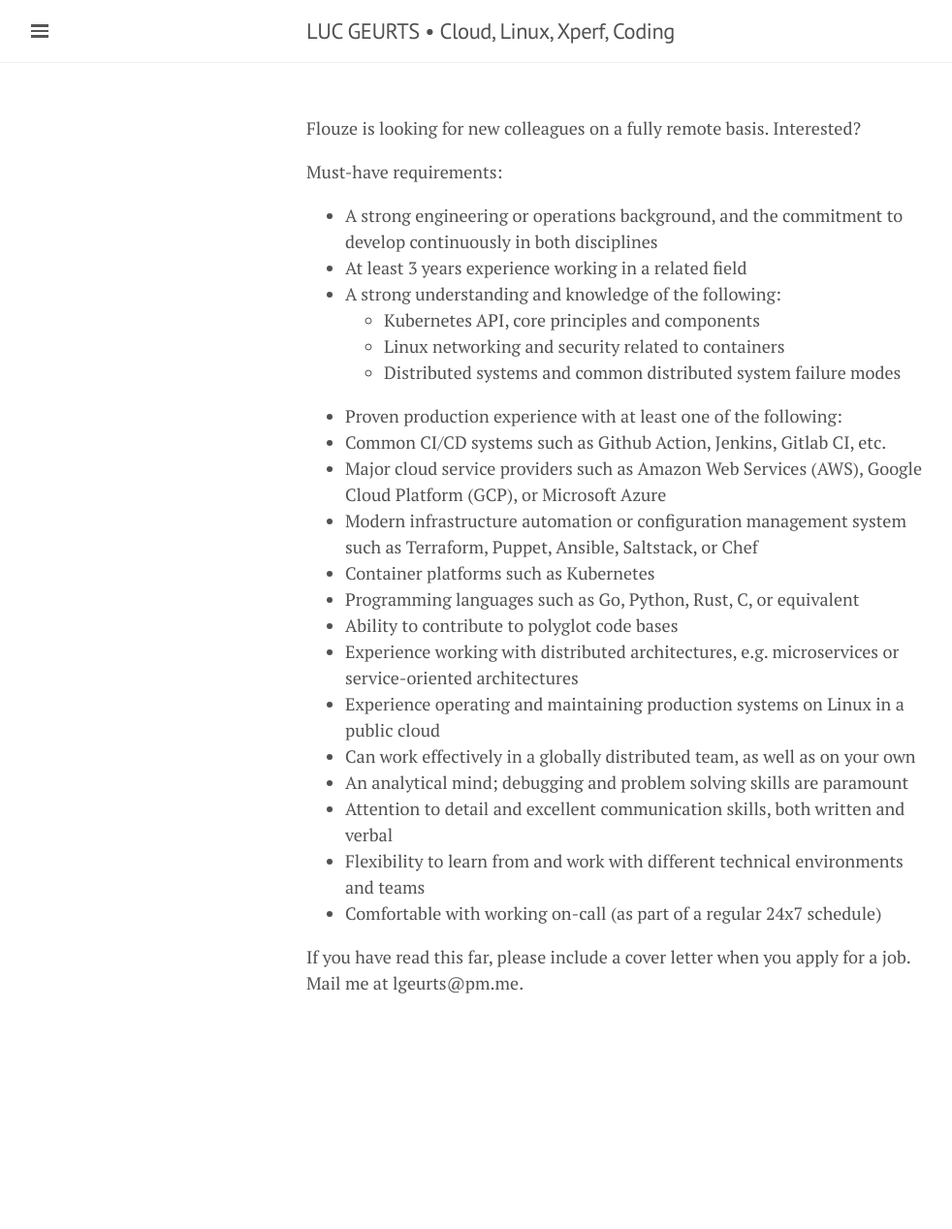
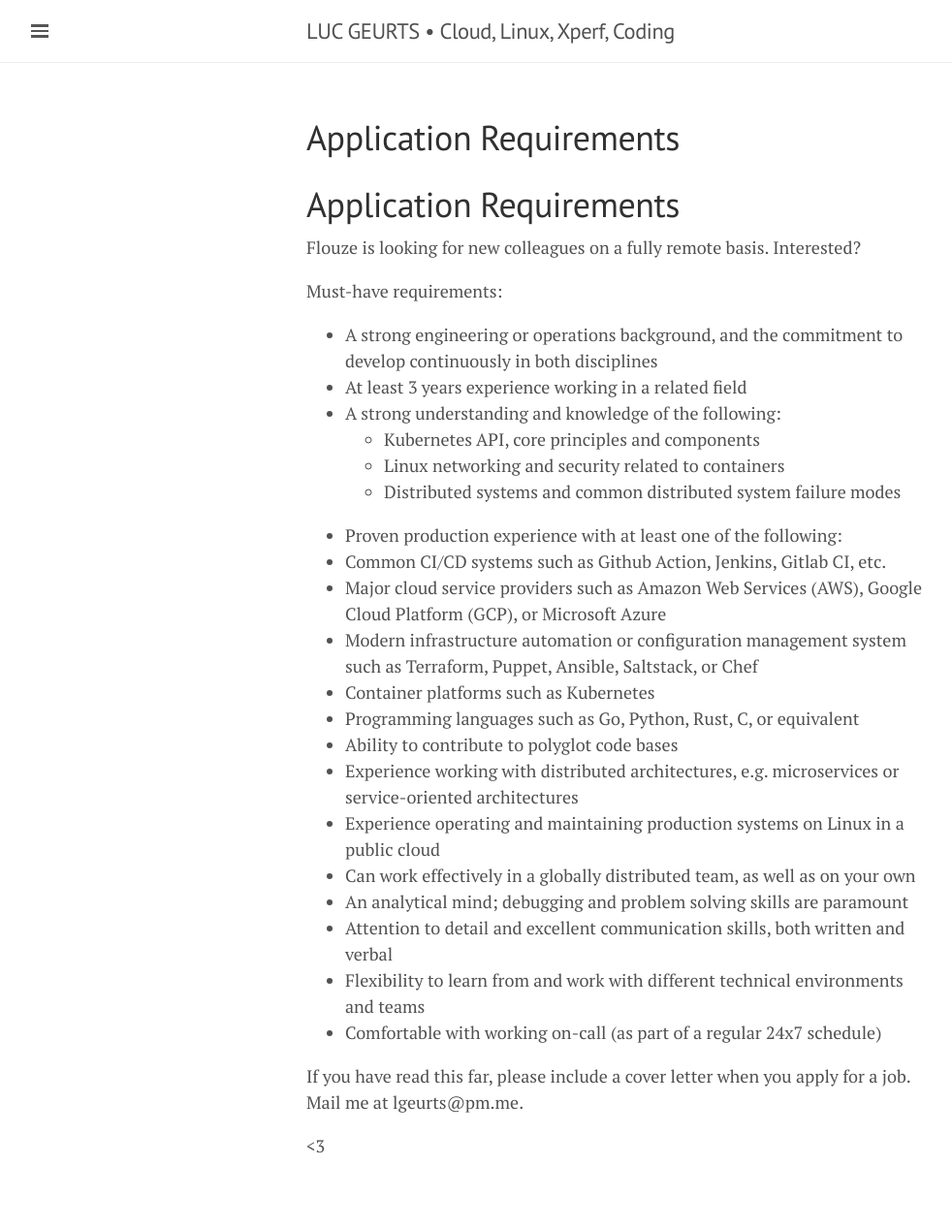
Before and after one commit to lgeurts/lgeurts.github.io, a Jekyll site: the page built from APPLICATION.md, in a window 1280 px wide. Shown: the whole page at 97% size, without its empty margins (0-982 px from the left). Built offline with Jekyll 4.4.1, drawn with Linux system fonts in a browser that asks for light colours; nearby versions of some CDN libraries; our own code applies the rules of GitHub Pages for plain Markdown files; before the commit the page ends 1100 px from its top, so only the background shows below that.

Commit message:
Update APPLICATION.md

```diff
--- a/APPLICATION.md
+++ b/APPLICATION.md
@@ -1,3 +1,5 @@
+# Application Requirements
+
 Flouze is looking for new colleagues on a fully remote basis. Interested?
 
 Must-have requirements:
@@ -24,3 +26,5 @@
 - Comfortable with working on-call (as part of a regular 24x7 schedule)
 
 If you have read this far, please include a cover letter when you apply for a job. Mail me at lgeurts@pm.me.
+
+<3
```
